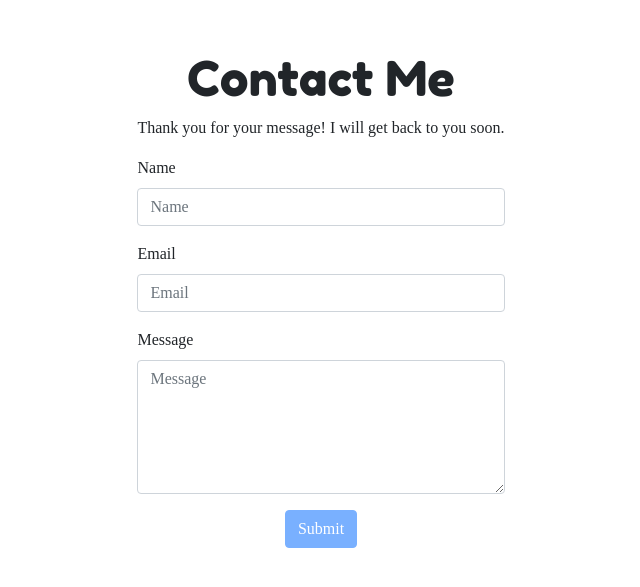
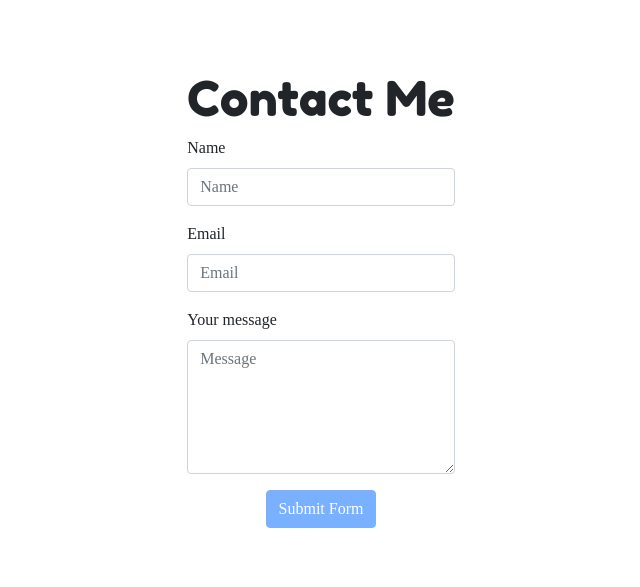
Before and after one commit to emikeke/emikeke.github.io, a website: page index.html in a window 1280 px wide. Shown: the part 2501-3088 px from the top of the page, without its empty margins (319-959 px from the left). Drawn offline with nearby package versions, Linux system fonts and the light colour scheme; a web font is replaced by a local one.

Commit message:
fixed email api to contact form, added thank you page

```diff
--- a/index.html
+++ b/index.html
@@ -216,7 +216,6 @@
     <section id="contact-page">
       <div>
         <h1 class="title-format">Contact Me</h1>
-        <p>Thank you for your message! I will get back to you soon.</p>
 
         <div class="form-container">
           <form class="contact-form" action="https://formsubmit.co/emily.ke@hotmail.com" method="POST">
@@ -227,16 +226,17 @@
               </div>
               <div class="col-md-14 mb-3">
                 <label for="validationCustom01">Email</label>
-                <input type="text" class="form-control" id="validationDefault02" placeholder="Email" name="email" required>
+                <input type="email" class="form-control" id="validationDefault02" placeholder="Email" name="email" required>
               </div>
               <div class="form-group">
-                <label for="exampleFormControlTextarea1">Message</label>
+                <input type="hidden" name="_next" value="pages/thankyou.html">
+                <label for="exampleFormControlTextarea1">Your message</label>
                 <textarea class="form-control" id="validationDefault03" placeholder="Message" rows="5" name="message" required></textarea>
               </div>
             </div>
+            <div id="submit-button">
+              <button type="submit" class="btn btn-primary">Submit Form</button>
           </form>
-          <div id="submit-button">
-            <button type="button" class="btn btn-primary">Submit</button>
           </div>
         </div>
       </div>
```
Also changed, not shown: pages/thankyou.html (added, +18 -0 lines), pages/thankyou.css (added).
